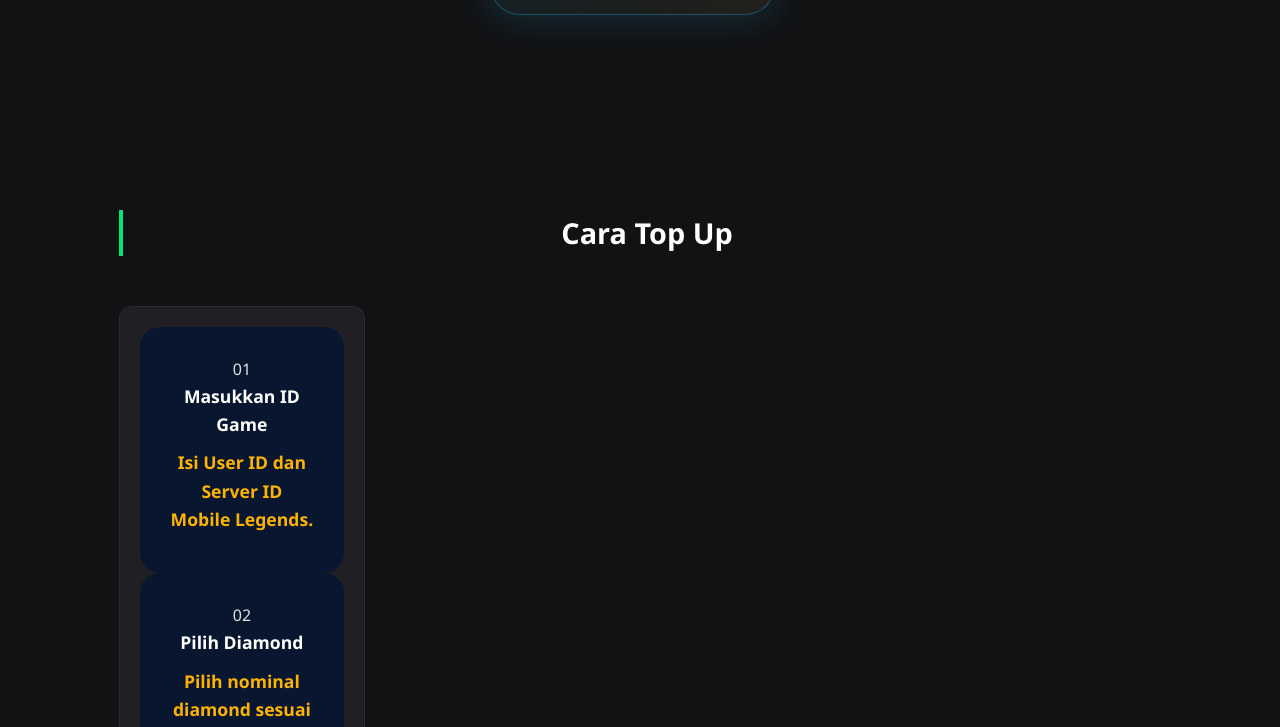
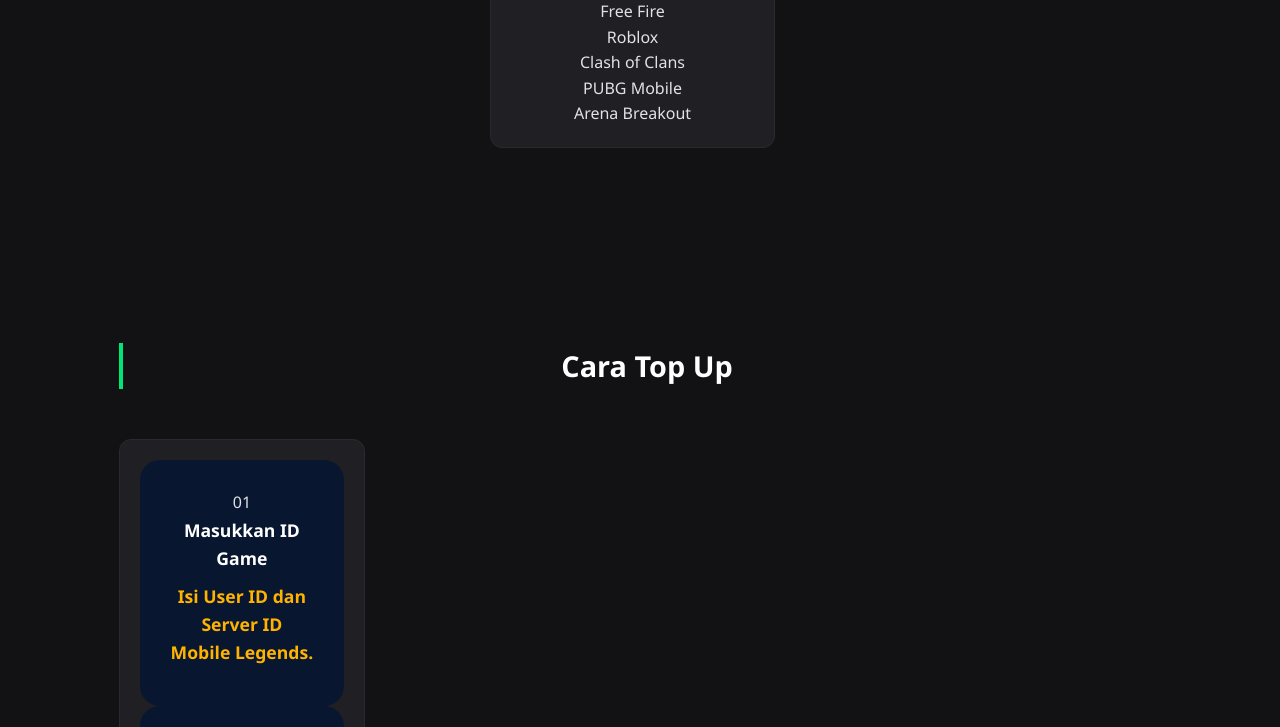
Before and after one commit to byllzs1gma/kitotopup.github.io, a plain HTML site: page index.html in a window 1280 px wide. Shown: the part 1242-1969 px from the top of the page. Drawn offline with Linux system fonts and the light colour scheme.

Commit message:
Add files via upload

```diff
--- a/index.html
+++ b/index.html
@@ -72,9 +72,14 @@
     <!-- ================= LOGO BANNER ================= -->
     <section class="logo-banner">
 
-        <div class="logo-box">
-
-            <img src="img/logo.jpeg" alt="Logo Kito TopUp">
+        <div class="card-container-game">
+            <div class="card2 game1">Mobile Legends: Bang bang</div>
+            <div class="card2 game2">Honor of Kings</div>
+            <div class="card2 game3">Free Fire</div>
+            <div class="card2 game4">Roblox</div>
+            <div class="card2 game5">Clash of Clans</div>
+            <div class="card2 game6">PUBG Mobile</div>
+            <div class="card2 game7">Arena Breakout</div>
 
         </div>
 
```
